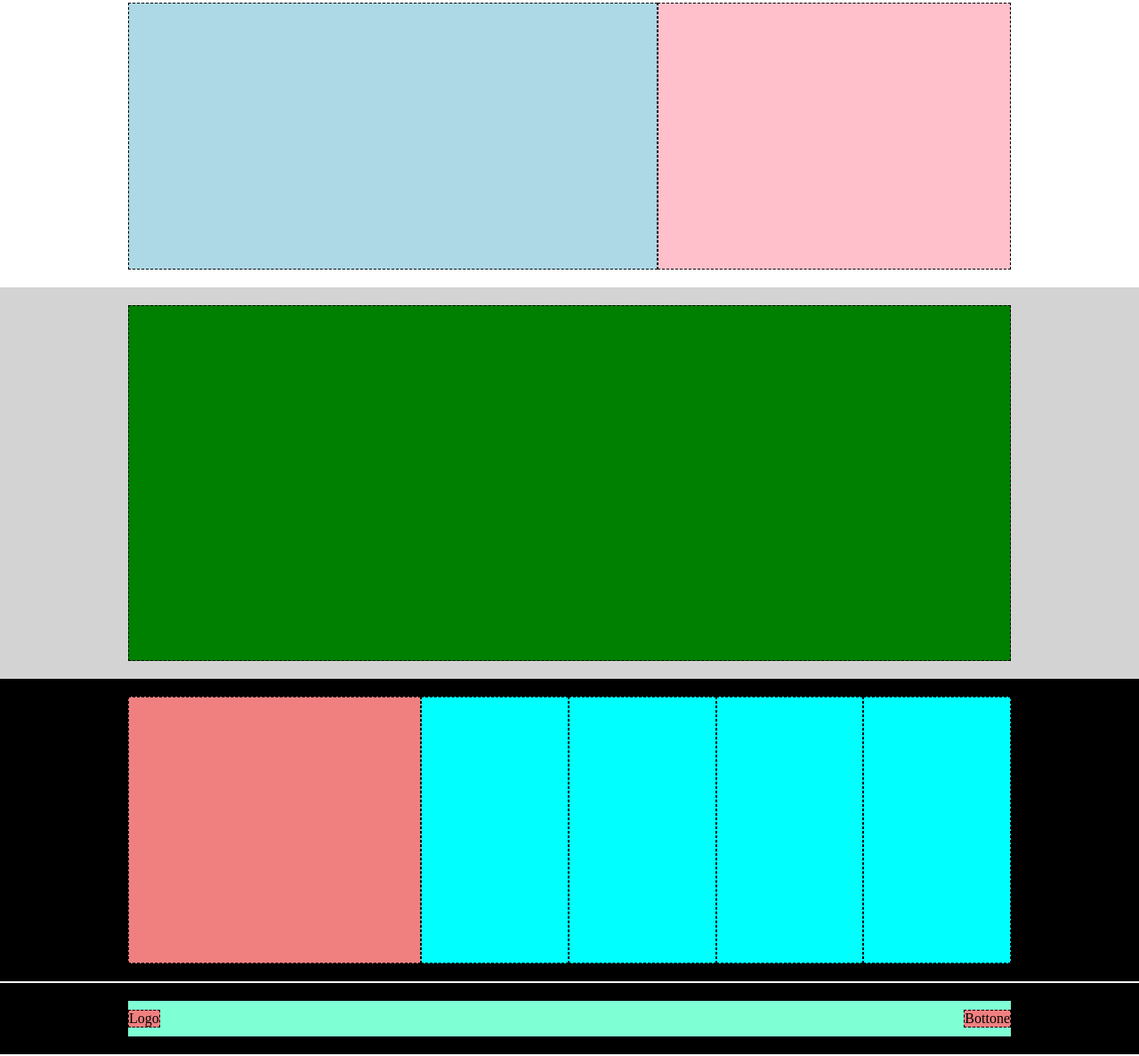
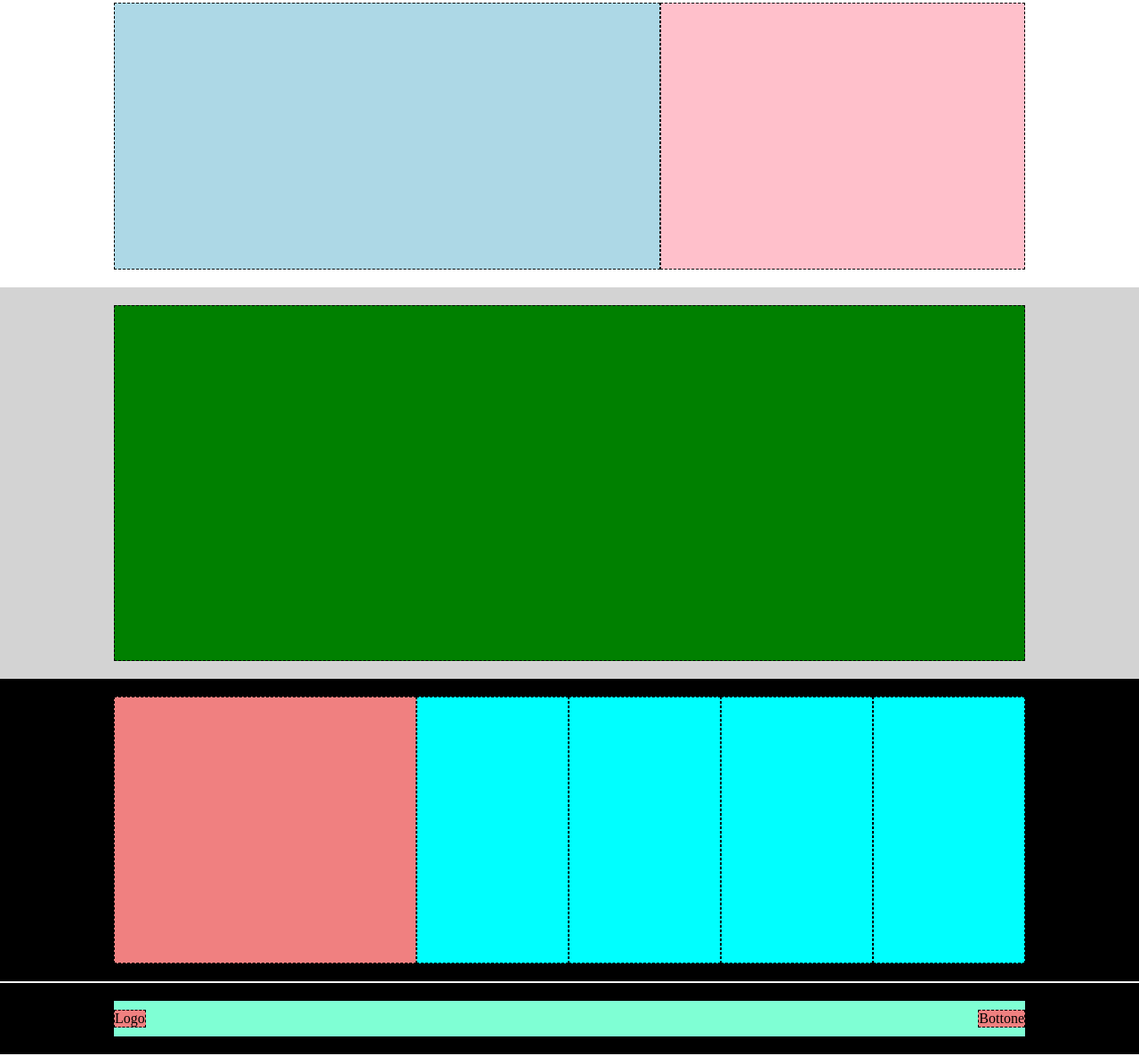
Before and after one commit to Carmine-Faella/htmlcss-struttura-discord, a plain HTML site: page index.html in a window 1280 px wide. Shown: the part 1097-2284 px from the top of the page at 89% size. Drawn offline with Linux system fonts and the light colour scheme.

Commit message:
Correzione

```diff
--- a/css/style.css
+++ b/css/style.css
@@ -60,7 +60,7 @@ header{
 }
 
 .container{
-    padding: 20px;
+    padding: 20px 0px;
 }
 
 .flex_cnt{
@@ -109,7 +109,7 @@ header{
 footer{
     background-color: black;
     margin-bottom: 2px;
-    padding: 20px;
+    padding: 20px 0px;
 }
 
 .foot_col1{
```
